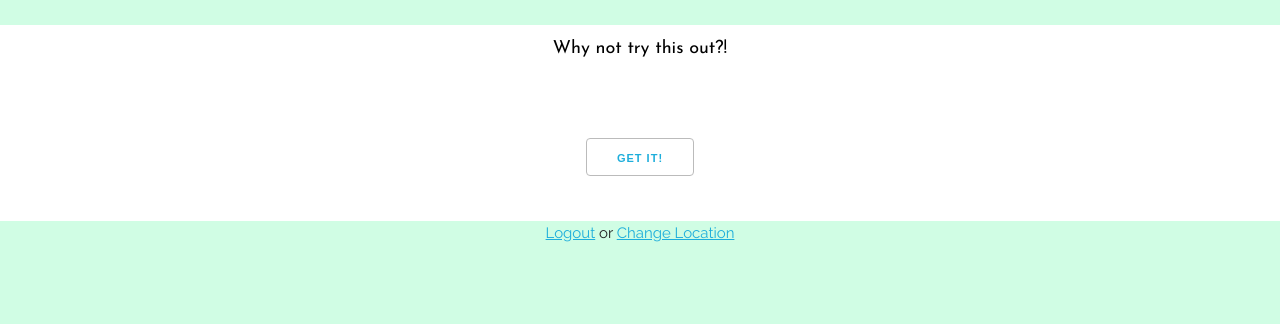
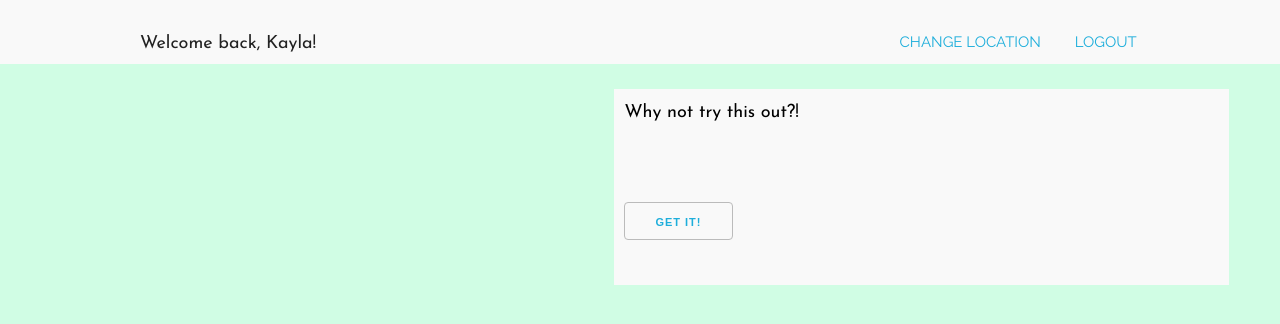
Before and after one commit to missginski/drop-shop, a website: page html/login/user.html in a window 1280 px wide. Drawn offline with nearby package versions, Linux system fonts and the light colour scheme; files that its build step writes are made by us from their sources; no server answers.

Commit message:
user page styling

```diff
--- a/html/login/user.html
+++ b/html/login/user.html
@@ -13,13 +13,34 @@
 </head>
 <body>
 
+<div class="my-container">
 
-<!-- <h1>It's nice out today</h1> -->
 
+  <div class="navbar row">
+    <div class="container">
+      <p class="one-half column greeting">Welcome back, Kayla!<p>
+      <div class="one-half column nav-links">
+        <a href="#" class="nav-item">Change Location</a>
+        <a href="/logout" class="nav-item">Logout</a>
+      </div>
+    </div>
+  </div>
+
+
+  <div class="row">
+
+    <div class="weather_wrapper one-half column">
+      <p class="location"></p>
       <h1 class="weather_today"></h1>
+      <p class="summary"></p>
+      <p class="range"></p>
+
+    </div>
+
     <p class="garment_today"></p>
 
-  <div class="product">
+
+    <div class="product one-half column">
       <p>Why not try this out?!</p>
       <h2 class="brand"></h2>
       <p class="title"></p>
@@ -30,15 +51,20 @@
       </form>
     </div>
 
-
-  <a href="/logout">Logout</a> or <a href="#">Change Location</a>
-
-  <script src="https://maxcdn.bootstrapcdn.com/bootstrap/3.3.7/js/bootstrap.min.js" ></script>
-  <script src="https://ajax.googleapis.com/ajax/libs/jquery/3.2.1/jquery.min.js"></script>
-  <script src="/script.js"></script>
+  </div>
 
 
 
 
+
+
+</div>
+
+  <script src="https://maxcdn.bootstrapcdn.com/bootstrap/3.3.7/js/bootstrap.min.js" ></script>
+  <script src="https://ajax.googleapis.com/ajax/libs/jquery/3.2.1/jquery.min.js"></script>
+  <!-- <script type='text/javascript' src='config.js'></script> -->
+  <script src="/script.js"></script>
+
+
 </body>
 </html>
--- a/public/script.js
+++ b/public/script.js
@@ -1,3 +1,8 @@
+// let weatherKey = config.WEATHER_KEY;
+// let shopKey = config.SHOP_KEY;
+
+
+
 $(document).ready(function(){
 
 // input = location from db
@@ -5,16 +10,18 @@ $(document).ready(function(){
     let input = 'New York';
 
     $.ajax({
-      url: `http://api.openweathermap.org/data/2.5/weather?q=${input}&units=imperial&APPID=`,
+      url: `http://api.openweathermap.org/data/2.5/weather?q=${input}&units=imperial&APPID=142c478807cfdf791bc211f12745a186` ,
       method: 'GET',
       dataType: 'json',
       success: function(data){
         let city = data.name;
-        let temp = data.main.temp;
+        let temp = Math.round(data.main.temp);
         let desc = data.weather[0].description;
         let ifRain = data.weather[0].main;
-        console.log(city, temp, desc);
-        $('.weather_today').text(`It's ${temp}°F in ${city}, with ${desc}`)
+        console.log(city, temp, desc, data);
+        $('.location').text(`${city}`)
+        $('.weather_today').text(`${temp}°F`)
+        $('.summary').text(`${desc}`)
 
         var weather_id;
         if (temp > 45 && temp < 80) {
@@ -24,7 +31,6 @@ $(document).ready(function(){
         } else {
           weather_id = 1;
         }
-
         getProduct(weather_id);
       }
     })
@@ -43,7 +49,8 @@ $(document).ready(function(){
         let api_input = data[weather_tag].api_param;
         let offset_input = Math.floor(Math.random() * (1000 - 1)) + 1;
         $.ajax({
-          url: `http://api.shopstyle.com/api/v2/products?pid=`,
+          url: `http://api.shopstyle.com/api/v2/products?pid=<<APPID>>&format=JSON&fts=${api_input}&offset=${offset_input}&limit=1
+`,
           method: 'GET',
           dataType: 'json',
             success: function(data){
--- a/public/style.css
+++ b/public/style.css
@@ -1,8 +1,8 @@
 body {
   background-color: #D0FDE4;
-    font-family: 'Josefin Slab';
+  font-family: 'Raleway';
   color: #2F2F2F;
-    text-align: center;
+
   margin: 0;
   padding: 0;
 }
@@ -14,6 +14,7 @@
 
 .form_wrapper {
   margin-top: 150px;
+  text-align: center;
 }
 
 .my_form {
@@ -21,20 +22,33 @@
 }
 
 .product {
-    background: white;
+  background: #F9F9F9;
   color: #000;
   padding: 10px;
   margin: auto;
 }
 
+/******** User Page ********/
 
+.navbar {
+  background: #F9F9F9;
+  margin: 0;
+  padding: 5px;
+}
 
+.nav-item {
+  text-decoration: none;
+  padding-left: 30px;
+  text-transform: uppercase;
+  text-align: right;
+}
 
+.greeting {
+  margin-bottom: 0;
+  padding-left: 40px;
+  text-align: left;
+}
 
-
-
-  /*#F9F9F9
-  #2F2F2F
-  #F4EDCA
-  #DDFAFF
-  #D0FDE4*/
+.nav-links {
+  text-align: right;
+}
```
Also changed, not shown: html/index.html (+1 -0 lines), html/login/index.html (+1 -0 lines). Lines whose indentation alone changed are shown as unchanged.
